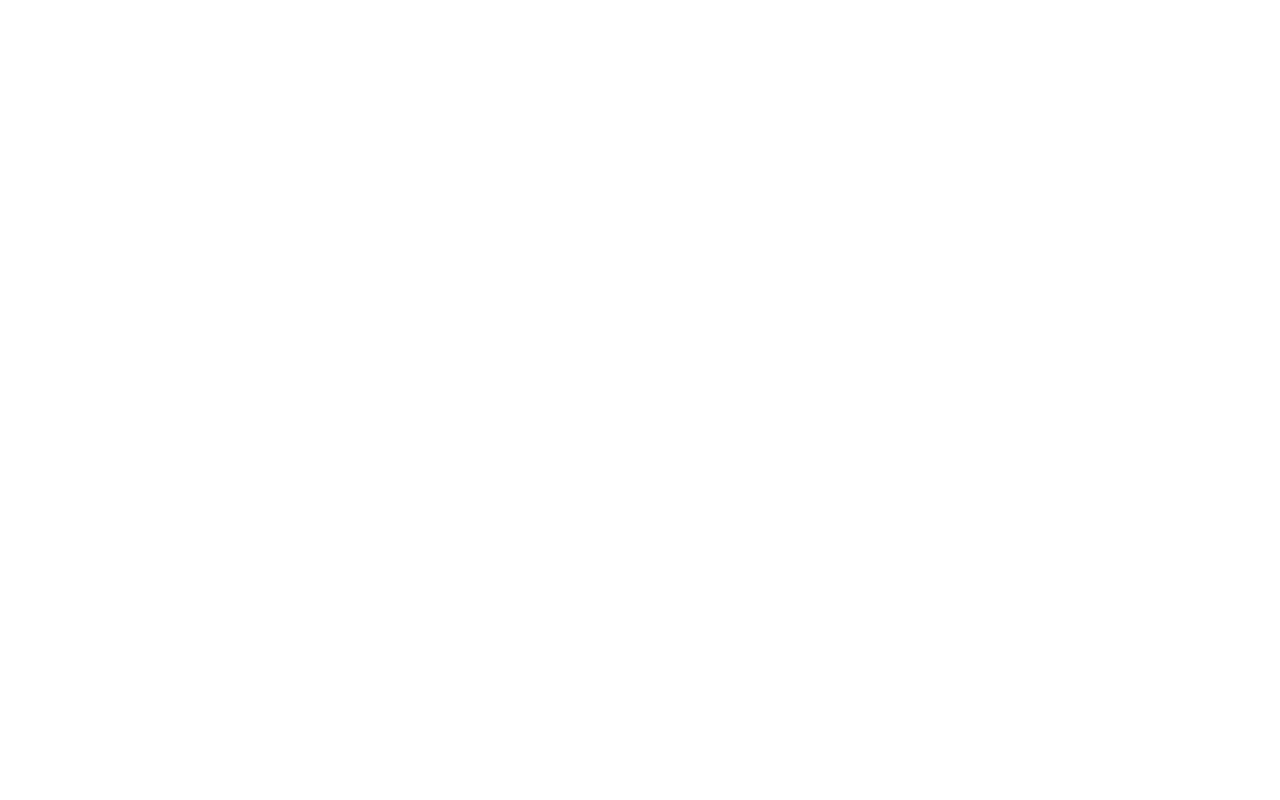
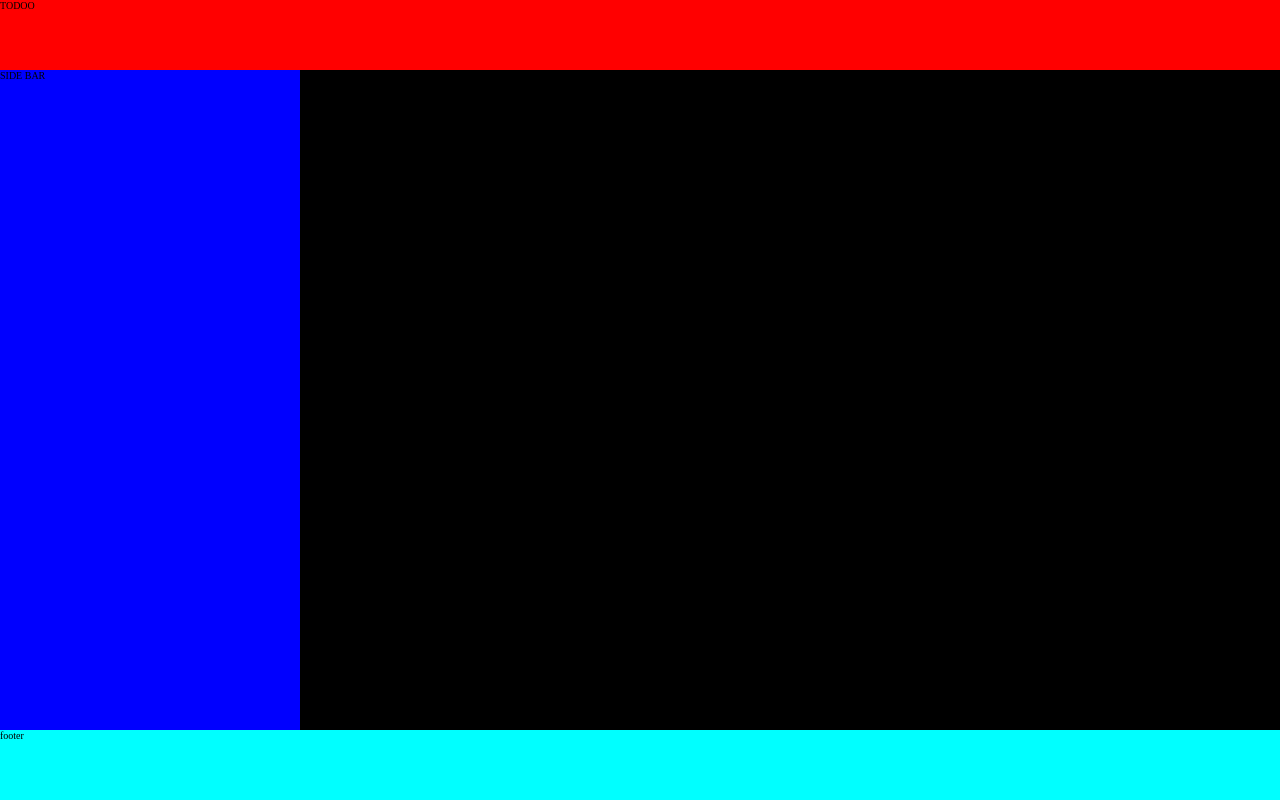
Before and after one commit to kennethlorenz/todolist, a website built with webpack: page dist/index.html in a window 1280 px wide. Built offline with Linux system fonts and the light colour scheme.

Commit message:
Add basic layout

```diff
--- /dev/null
+++ b/src/style.css
@@ -0,0 +1,46 @@
+html {
+  box-sizing: border-box;
+  font-size: 62.5%;
+  /* sets base font size to 10px */
+}
+
+*,
+*:before,
+*:after {
+  box-sizing: inherit;
+  margin: 0;
+  padding: 0;
+}
+
+:root {
+}
+
+body {
+  height: 100vh;
+  display: grid;
+  grid-template: 7rem 5fr 7rem/ 30rem 2fr;
+  grid-template-areas:
+    "header header"
+    "nav main"
+    "footer footer";
+}
+
+header {
+  background-color: red;
+  grid-area: header;
+}
+
+.sidebar {
+  background-color: blue;
+  grid-area: nav;
+}
+
+.main {
+  background-color: black;
+  grid-area: main;
+}
+
+footer {
+  background-color: aqua;
+  grid-area: footer;
+}
```
Also changed, not shown: dist/index.html, dist/main.js (added).
